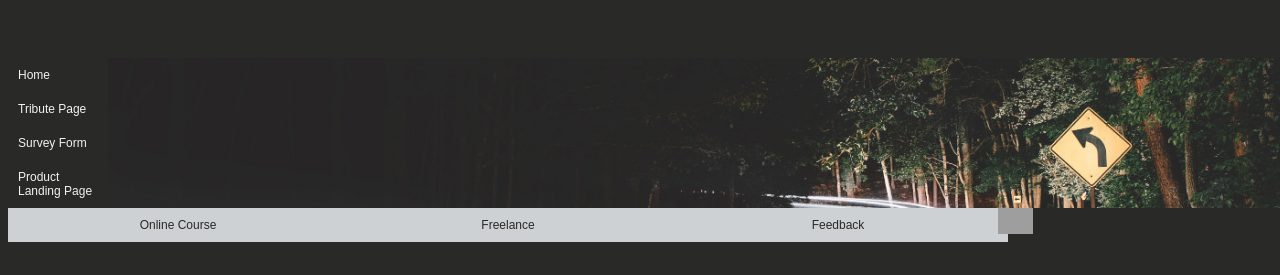
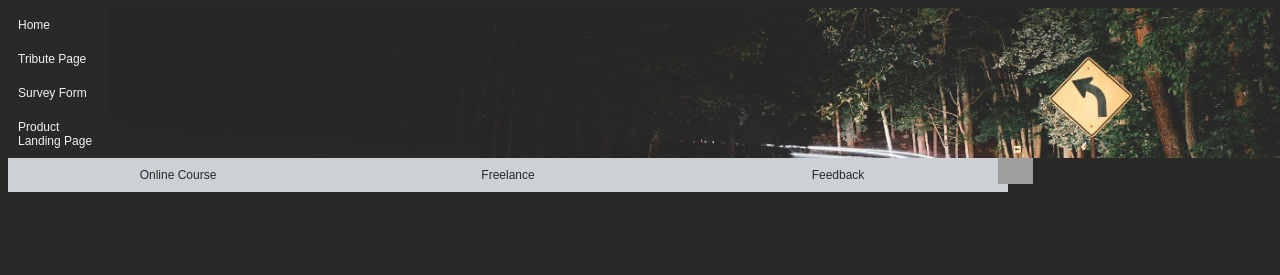
Before and after one commit to julmoser/freeCodeCamp-Projects, a plain HTML site: page html/product-landing-page.html in a window 1280 px wide. Shown: the top 275 px of the page. Drawn offline with Linux system fonts and the light colour scheme; grey boxes are pictures that could not be loaded.

Commit message:
removed margin-top from header

```diff
--- a/css/product-landing-page.css
+++ b/css/product-landing-page.css
@@ -1,3 +1,7 @@
+#header {
+  margin-top: 0px;
+}
+
 #nav-bar {
   display: grid;
   grid-template-columns: 25% 25% 25% 25%;
```
